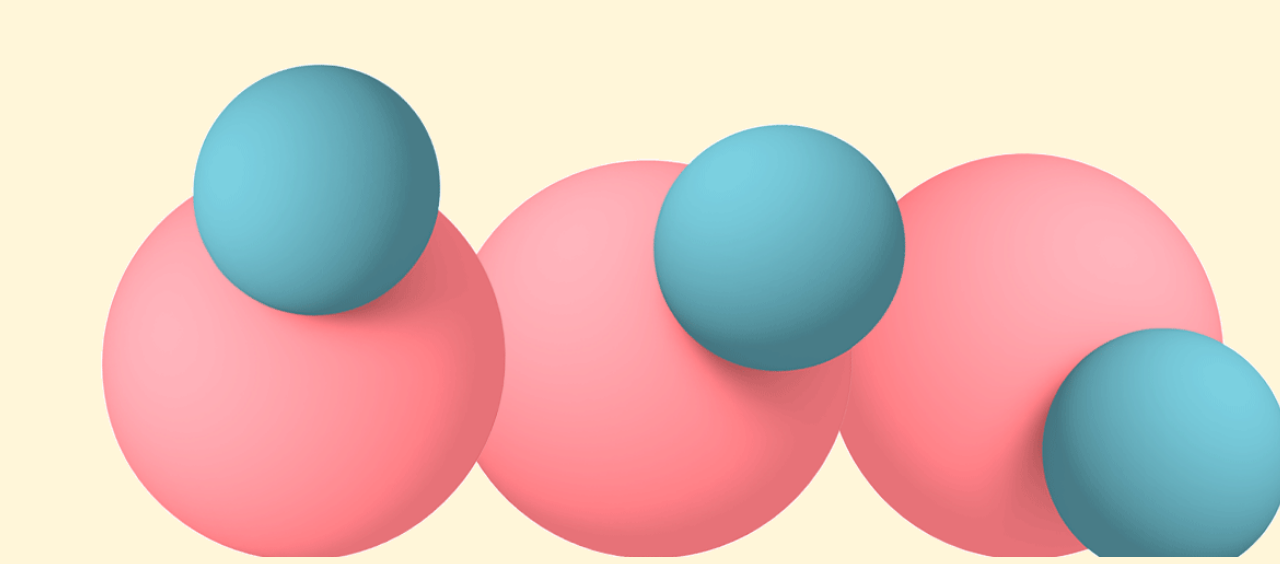
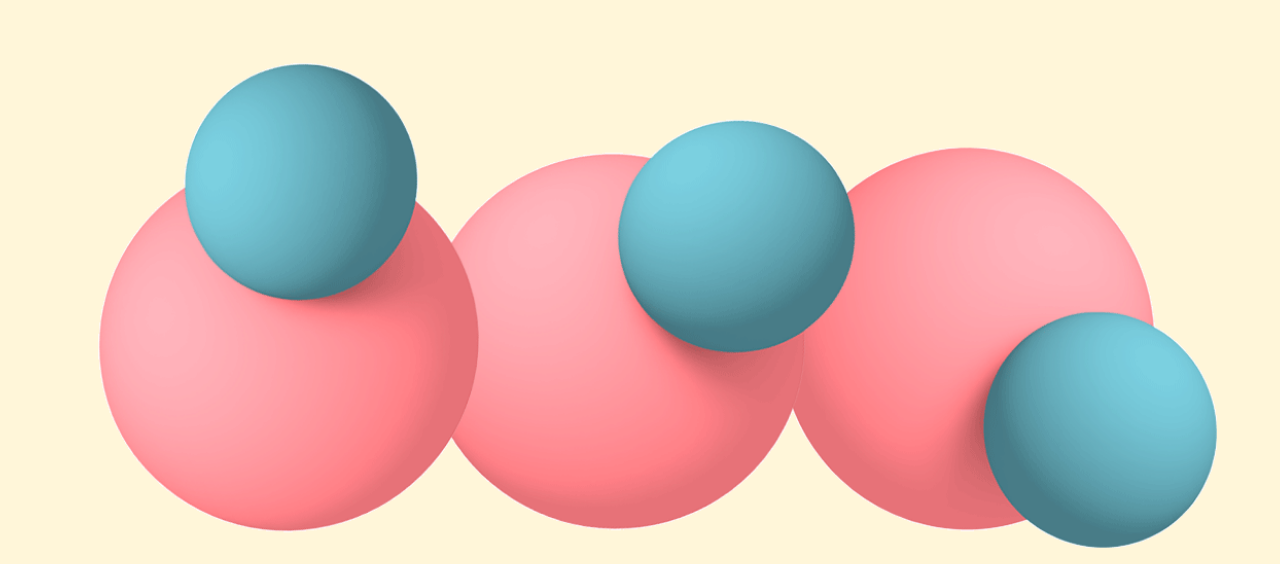
Before and after one commit to peetparka/eewebsite, a plain HTML site: page index.html in a window 1280 px wide. Shown: the part 165-729 px from the top of the page. Drawn offline with Linux system fonts and the light colour scheme.

Commit message:
I changed contain and speed of transition

```diff
--- a/css/index.css
+++ b/css/index.css
@@ -45,15 +45,15 @@ body {
 .main .col-md-12 {
     position: absolute;
     background: url(../image/balls2.0.gif);
-    background-size: 100%;
+    background-size: contain;
     background-repeat: no-repeat;
     height: 500px;
     opacity: 1;
-    transition: 1.5s ease-in;
+    transition: 1s ease-in;
     z-index: 1;
 }
 .main .col-md-12:hover {
-    opacity: 0;
+    opacity: .1;
 }
 .main .col-md-3 {
     border: ;
```
